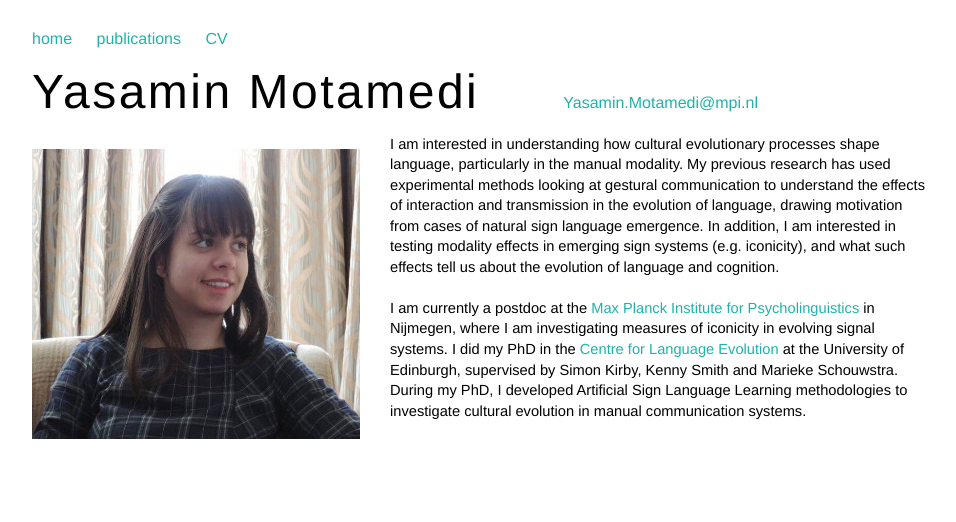
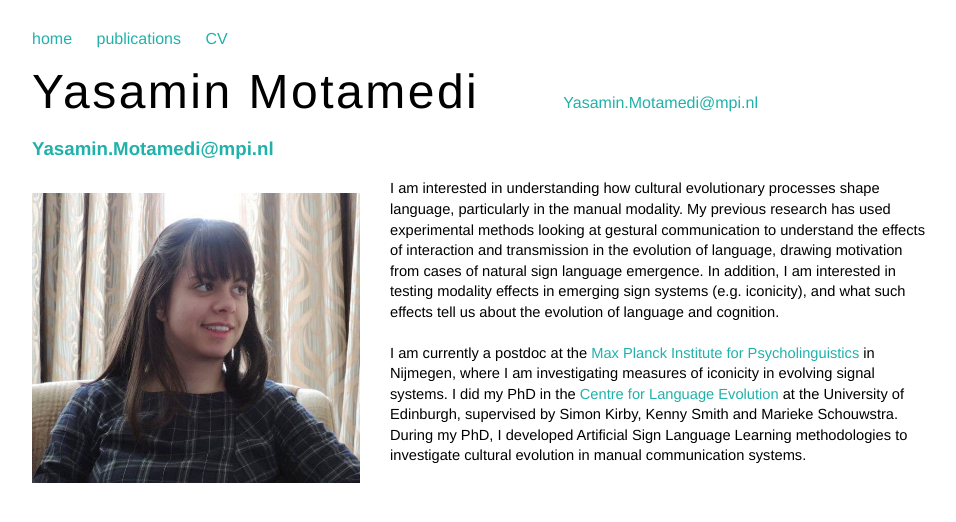
Before and after one commit to ymotamedi/ymotamedi.github.io, a Jekyll site: the page built from index.html, in a window 1280 px wide. Shown: the top 522 px of the page, without its empty margins (160-1116 px from the left). Built offline with Jekyll 4.4.1, drawn with Linux system fonts in a browser that asks for light colours.

Commit message:
Update index.html

```diff
--- a/index.html
+++ b/index.html
@@ -2,6 +2,7 @@
 layout: default
 title: Yasamin Motamedi
 ---
+<h3><a href= "mailto:Yasamin.Motamedi@mpi.nl">Yasamin.Motamedi@mpi.nl</a></h3>
 
 <p>
 
```
